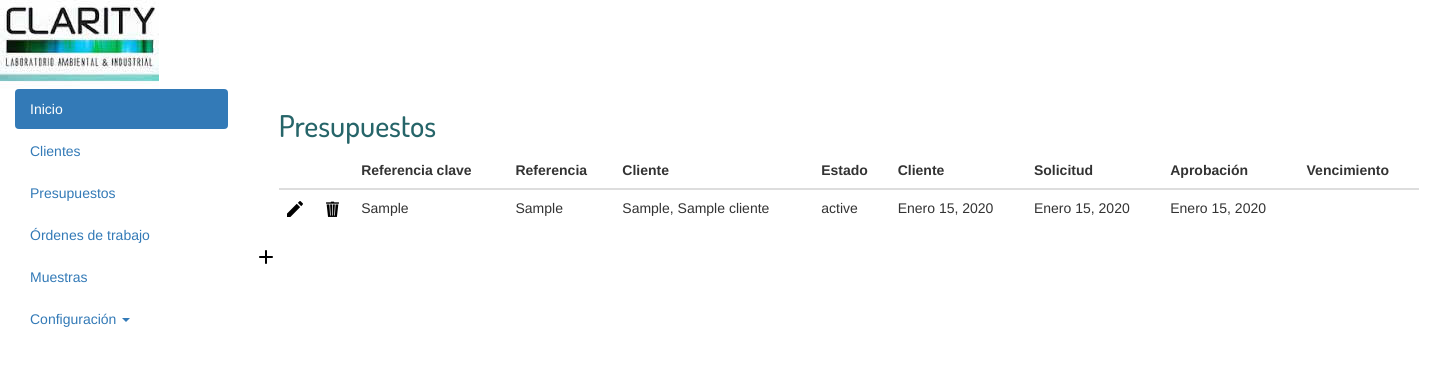
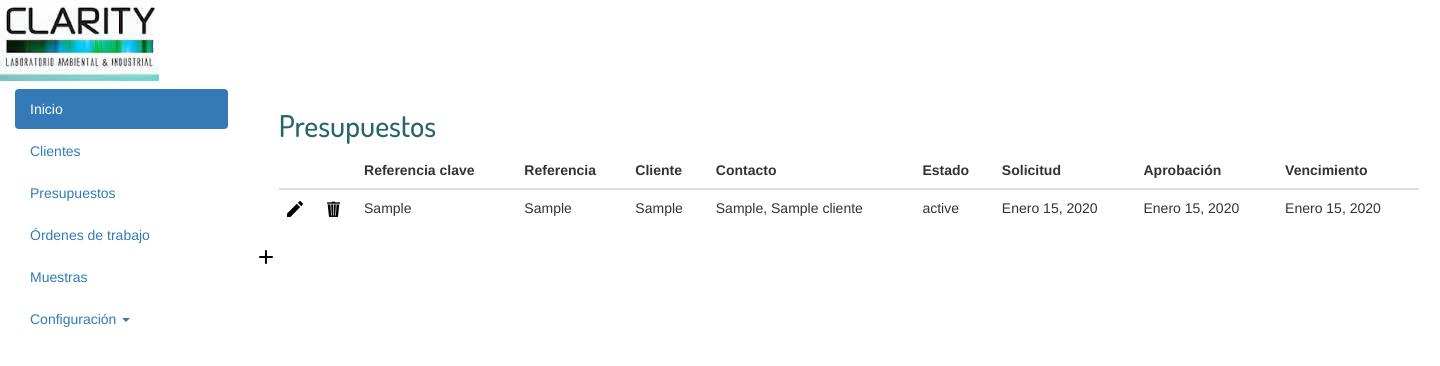
Before and after one commit to EDKApps/Lab, a Django app: page /presupuestos/presupuestos/ in a window 1440 px wide. Shown: the top 366 px of the page. Run offline with Django 3.2, Linux system fonts and the light colour scheme; tables that the repository leaves empty hold one stand-in row (values such as "Sample post"); parts of the project's set-up code (start-up, migrations or seed data) failed here and were passed over; some libraries are stand-ins or nearby versions.

Commit message:
agregamos contacto

```diff
--- a/templates/presupuestos/presupuesto_detail.html
+++ b/templates/presupuestos/presupuesto_detail.html
@@ -2,7 +2,8 @@
 {% block content %}
 <h1>Referencia: {{ presupuesto.referencia}}</h1>
 
-<p>Cliente: {{presupuesto.cliente}}</p>
+<p>Cliente: {{presupuesto.cliente.empresa}}</p>
+<p>Contacto: {{presupuesto.cliente}}</p>
 <p>Referencia clave: {{presupuesto.referencia_clave}}</p>
 <p>Referencia: {{presupuesto.referencia}}</p>
 <p>Tipo: {{presupuesto.tipo}}</p>
--- a/templates/presupuestos/presupuesto_list.html
+++ b/templates/presupuestos/presupuesto_list.html
@@ -11,9 +11,9 @@
 		<th></th>
 		<th>Referencia clave</th>
 		<th>Referencia</th>
-        <th>Cliente</th>
+		<th>Cliente</th>
+        <th>Contacto</th>
         <th>Estado</th>
-        <th>Cliente</th>
 		<th>Solicitud</th>
 		<th>Aprobación</th>
 		<th>Vencimiento</th>
@@ -26,6 +26,7 @@
 		<td><a href="{% url "presupuestos:presupuesto_borrar" presupuesto.id %}"><img src= "{% static "images/accion_borrar.png"%}" data-toggle="tooltip" data-placement="top" title="Borrar" alt= "Borrar"></a></td>
         <td>{{presupuesto.referencia_clave}}</td>
 		<td>{{presupuesto.referencia}}</td>
+		<td>{{presupuesto.cliente.empresa}}</td>
         <td>{{presupuesto.cliente}}</td>
 		<td>{{presupuesto.estado}}</td>
 		<td>{{presupuesto.fecha_de_solicitud}}</td>
```
